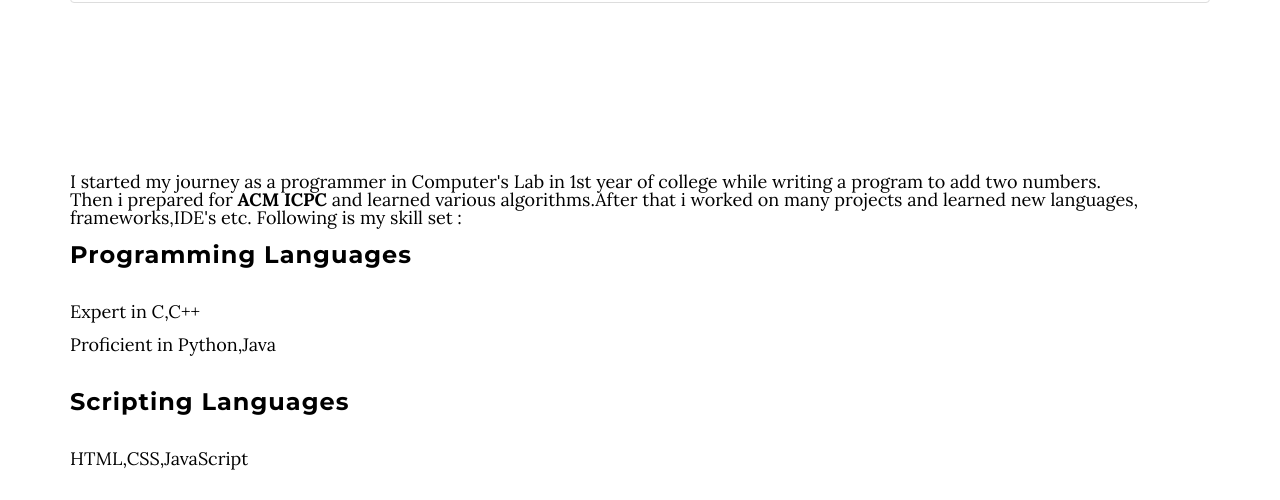
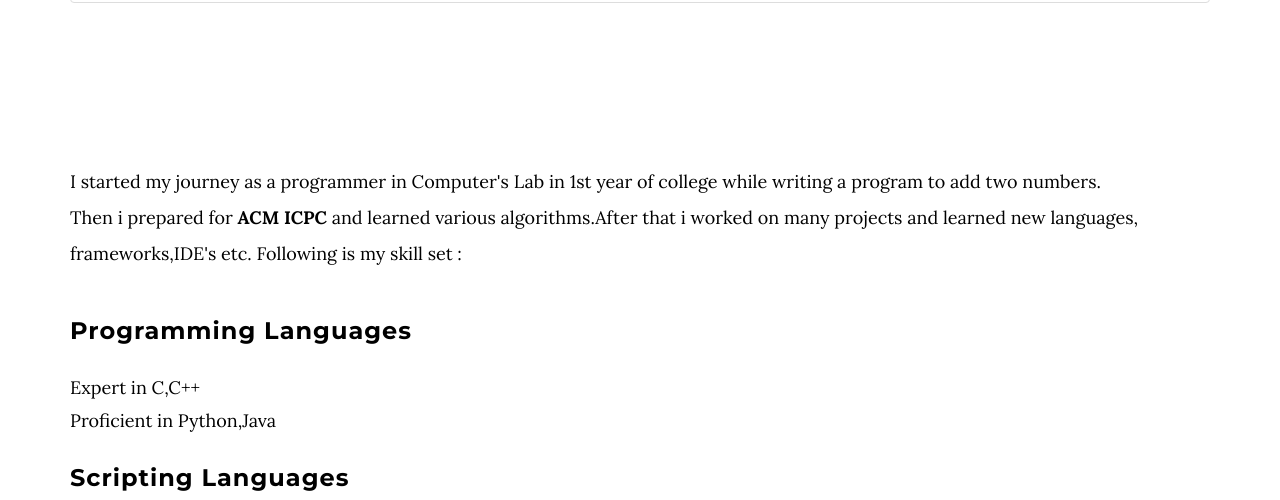
Before and after one commit to guptachirag/guptachirag.github.io, a plain HTML site: page index.html in a window 1280 px wide. Shown: the part 2454-2954 px from the top of the page. Drawn offline with nearby package versions, Linux system fonts and the light colour scheme; some packages are replaced by stand-ins of ours.

Commit message:
Updated index.html

```diff
--- a/index.html
+++ b/index.html
@@ -161,9 +161,9 @@
 	<section id="skills" class="content-section">
 		<div class="download-section">
 			<div class="container">
-				<p>I started my journey as a programmer in Computer's Lab in 1st year of college while writing a program to add two numbers.<br>
-				Then i prepared for <b>ACM ICPC</b> and learned various algorithms.After that i worked on many projects and learned new languages,<br>
-				frameworks,IDE's etc. Following is my skill set : </p>
+				<p>I started my journey as a programmer in Computer's Lab in 1st year of college while writing a program to add two numbers.<br><br>
+				Then i prepared for <b>ACM ICPC</b> and learned various algorithms.After that i worked on many projects and learned new languages,<br><br>
+				frameworks,IDE's etc. Following is my skill set : </p><br><br>
 				<h3>Programming Languages</h3>
                 <p>Expert in C,C++</p>
                 <p>Proficient in Python,Java</p><br>
```
